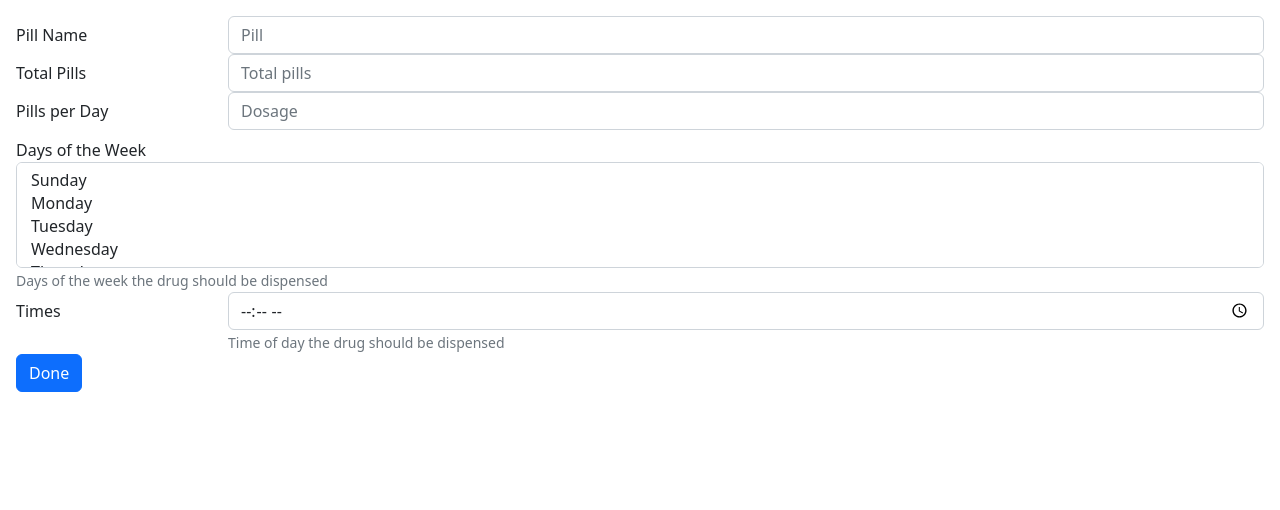
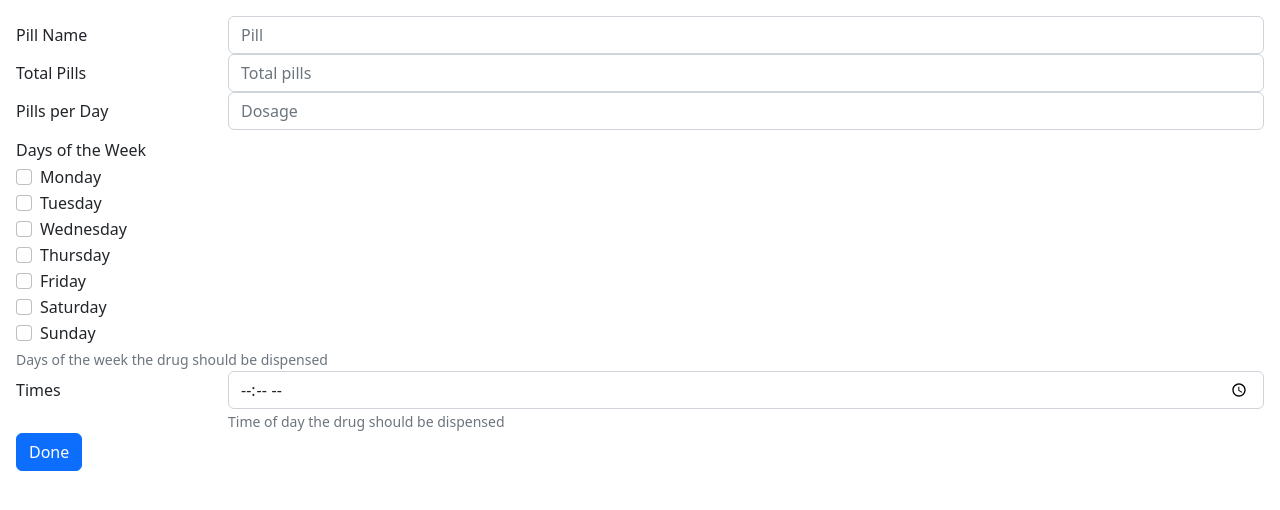
Before and after one commit to ashleyxchen/pill-e, a Flask app: page /pill1 in a window 1280 px wide. Shown: the part 83-593 px from the top of the page. Run offline with Flask 2, Linux system fonts and the light colour scheme.

Commit message:
forms front end

```diff
--- a/application/templates/pill1.html
+++ b/application/templates/pill1.html
@@ -57,17 +57,50 @@
 
       <div class="form-group" style="padding-top: 0.5em;">
         <label for="weekdays">Days of the Week</label>
-        <select multiple class="form-control" id="multi-select-form">
-          <option>Sunday</option>
-          <option>Monday</option>
-          <option>Tuesday</option>
-          <option>Wednesday</option>
-          <option>Thursday</option>
-          <option>Friday</option>
-          <option>Saturday</option>
-        </select>
-        <small id="emailHelp" class="form-text text-muted">Days of the week the drug should be dispensed</small>
+      <div class="form-check" style="padding-top: 0.2em;">
+        <input class="form-check-input" type="checkbox" value="" id="defaultCheck1">
+        <label class="form-check-label" for="defaultCheck1">
+          Monday
+        </label>
       </div>
+      <div class="form-check">
+        <input class="form-check-input" type="checkbox" value="" id="defaultCheck1">
+        <label class="form-check-label" for="defaultCheck1">
+          Tuesday
+        </label>
+      </div>
+      <div class="form-check">
+        <input class="form-check-input" type="checkbox" value="" id="defaultCheck1">
+        <label class="form-check-label" for="defaultCheck1">
+          Wednesday
+        </label>
+      </div>
+      <div class="form-check">
+        <input class="form-check-input" type="checkbox" value="" id="defaultCheck1">
+        <label class="form-check-label" for="defaultCheck1">
+          Thursday
+        </label>
+      </div>
+      <div class="form-check">
+        <input class="form-check-input" type="checkbox" value="" id="defaultCheck1">
+        <label class="form-check-label" for="defaultCheck1">
+          Friday
+        </label>
+      </div>
+      <div class="form-check">
+        <input class="form-check-input" type="checkbox" value="" id="defaultCheck1">
+        <label class="form-check-label" for="defaultCheck1">
+          Saturday
+        </label>
+      </div>
+      <div class="form-check">
+        <input class="form-check-input" type="checkbox" value="" id="defaultCheck1">
+        <label class="form-check-label" for="defaultCheck1">
+          Sunday
+        </label>
+      </div>
+      <small id="emailHelp" class="form-text text-muted">Days of the week the drug should be dispensed</small>
+    </div>
 
       <div class="form-group row">
         <label for="timePill1" class="col-sm-2 col-form-label">Times</label>
--- a/application/templates/settings.html
+++ b/application/templates/settings.html
@@ -34,14 +34,14 @@
       <div class="card-body">
         <h5 class="card-title">{{ pill1Name }}</h5> <!--fill the form out -->
         <p class="card-text">This card has supporting text below as a natural lead-in to additional content.</p> <!--put the time here-->
-        <a href="pill1" class="btn btn-primary">Go somewhere</a>
+        <a href="pill1" class="btn btn-primary">Edit</a>
       </div>
     </div>
     <div class="card text-center mt-5">
       <div class="card-body">
         <h5 class="card-title">Card title</h5>
         <p class="card-text">This card has supporting text below as a natural lead-in to additional content.</p>
-        <a href="pill2" class="btn btn-primary">Go somewhere</a>
+        <a href="pill2" class="btn btn-primary">Edit</a>
       </div>
     </div>
   </div>
```
Also changed, not shown: application/templates/home.html (+20 -1 lines), application/static/image/ourFace.png (added), 2 other files.
